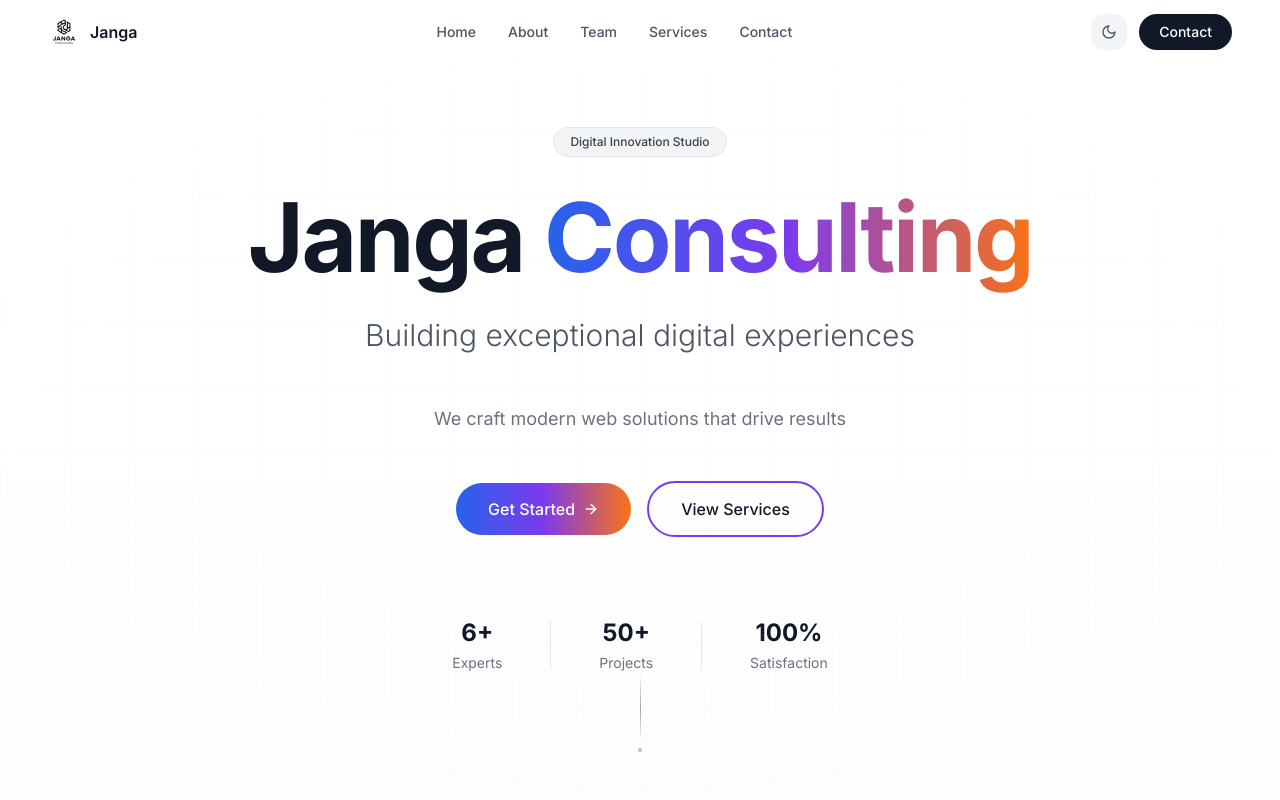
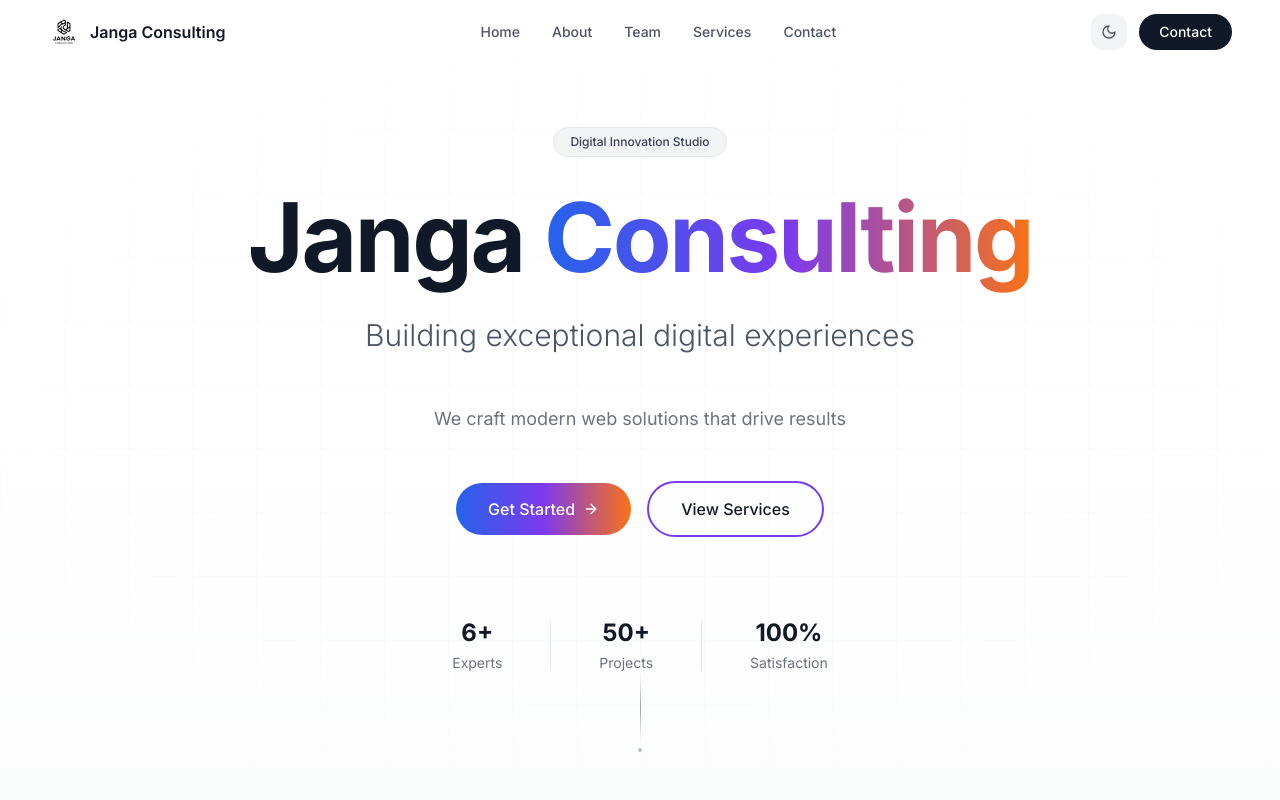
Before and after one commit to GasyCoder/websiteofficiel, a Next.js app: page / in a window 1280 px wide. Shown: the top 800 px of the page. Built offline with nearby package versions, Linux system fonts and the light colour scheme.

Commit message:
Modifier le texte du logo dans l'en-tête pour afficher "Janga Consulting"

```diff
--- a/components/Header.tsx
+++ b/components/Header.tsx
@@ -58,7 +58,7 @@ export default function Header() {
               />
             </div>
             <span className="text-base font-semibold text-gray-900 dark:text-white hidden sm:inline-block">
-              Janga
+              Janga Consulting
             </span>
           </a>
 
```
